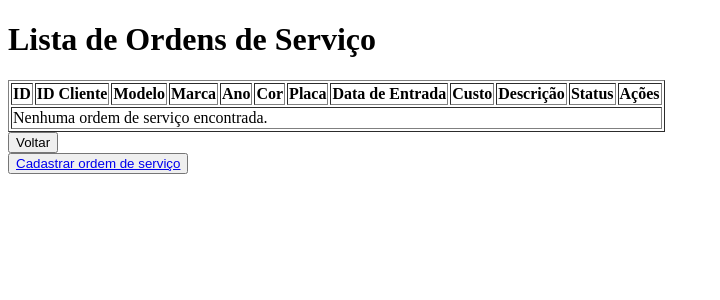
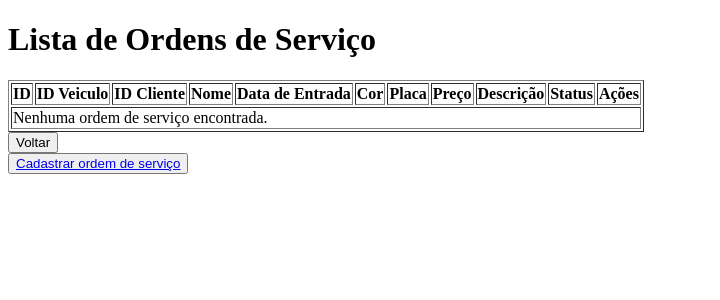
Before and after one commit to MrKevin284/Fabrica-de-software, a PHP site: page /listarordem.php in a window 1280 px wide. Shown: the top 300 px of the page, without its empty margins (0-720 px from the left). Run offline with PHP 8.4, Linux system fonts and the light colour scheme; data that the repository does not hold is empty.

Commit message:
refazer o scripting

```diff
--- a/listarordem.php
+++ b/listarordem.php
@@ -19,14 +19,13 @@ include('conexao.php');
     <table border="1">
         <tr>
             <th>ID</th>
+            <th>ID Veiculo</th>
             <th>ID Cliente</th>
-            <th>Modelo</th>
-            <th>Marca</th>
-            <th>Ano</th>
+            <th>Nome</th>
+            <th>Data de Entrada</th>
             <th>Cor</th>
             <th>Placa</th>
-            <th>Data de Entrada</th>
-            <th>Custo</th>
+            <th>Preço</th>
             <th>Descrição</th>
             <th>Status</th>
             <th>Ações</th>
@@ -34,22 +33,21 @@ include('conexao.php');
 
         <?php
 
-        $query = "SELECT * FROM ordensservico";
+        $query = "SELECT * FROM Ordem_servico";
         $resultado = mysqli_query($conn, $query);
 
         if ($resultado->num_rows > 0) :
             while ($row = mysqli_fetch_assoc($resultado)) :
         ?>
                 <tr>
-                    <td><?= $row["idordem"] ?></td>
-                    <td><?= $row["idcliente"] ?></td>
-                    <td><?= $row["modelo"] ?></td>
-                    <td><?= $row["marca"] ?></td>
-                    <td><?= $row["ano"] ?></td>
+                    <td><?= $row["id_ordem_servico"] ?></td>
+                    <td><?= $row["id_veiculo"] ?></td>
+                    <td><?= $row["id_cliente"] ?></td>
+                    <td><?= $row["nome"] ?></td>
+                    <td><?= $row["data_entrada"] ?></td>
                     <td><?= $row["cor"] ?></td>
                     <td><?= $row["placa"] ?></td>
-                    <td><?= $row["dtentrada"] ?></td>
-                    <td><?= $row["custo"] ?></td>
+                    <td><?= $row["preco"] ?></td>
                     <td><?= $row["descricao"] ?></td>
                     <td><?= $row["status"] ?></td>
                     <td>
```
Also changed, not shown: cadastro_ordem_scriptign.php (+8 -5 lines).
